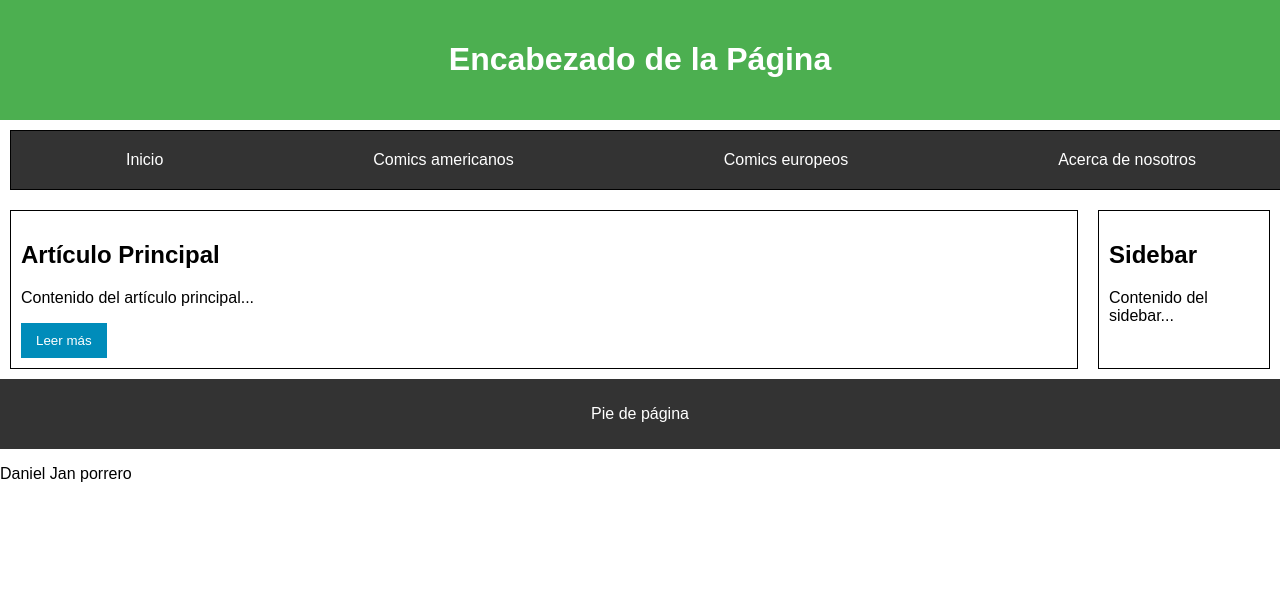
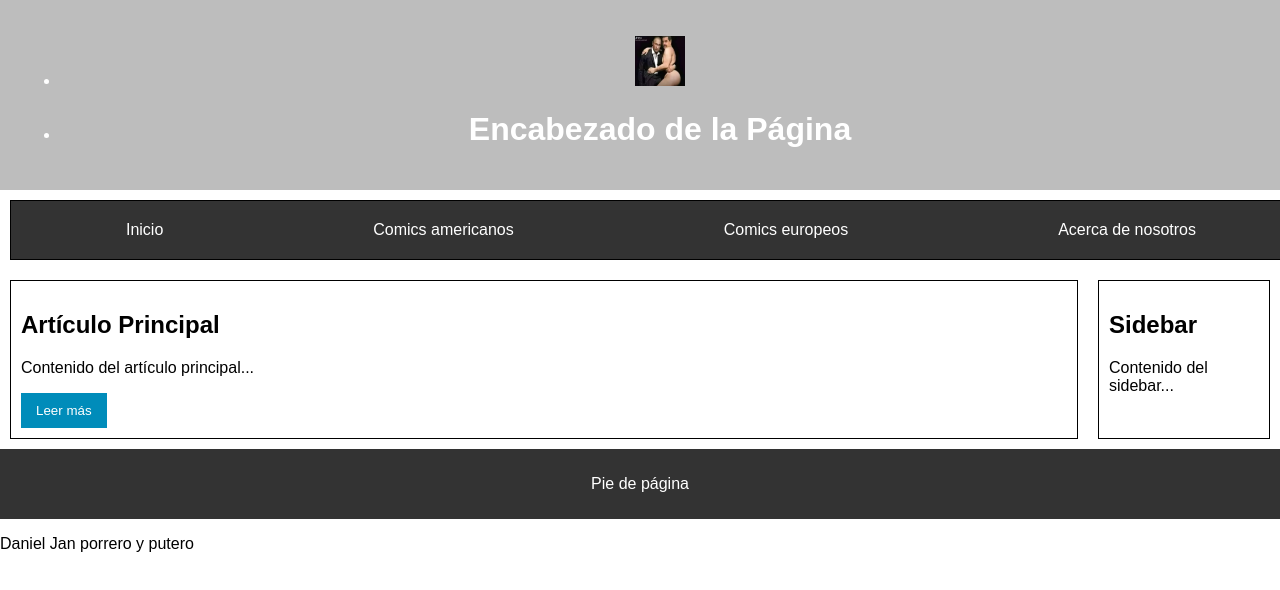
Before and after one commit to PollonGordo7777/Comicsx, a plain HTML site: page Comicsx/index.html in a window 1280 px wide. Shown: the top 590 px of the page. Drawn offline with Linux system fonts and the light colour scheme.

Commit message:
Neggawatt3

```diff
--- a/Comicsx/css/style.css
+++ b/Comicsx/css/style.css
@@ -7,7 +7,7 @@ body {
   }
 
   header {
-    background-color: #4CAF50;
+    background-color: #bdbdbd;
     color: white;
     padding: 20px;
     text-align: center;
--- a/Comicsx/index.html
+++ b/Comicsx/index.html
@@ -8,7 +8,10 @@
 </head>
 <body>
     <header>
-        <h1>Encabezado de la Página</h1>
+        <ul>
+        <li><img src="img/WhatsApp Image 2024-04-29 at 19.09.55.jpeg" alt="Neggawatt" height="50px" width="50px"></li>
+        <li><h1>Encabezado de la Página</h1></li>
+    </ul>
       </header>
 
       <nav class="main-nav">
@@ -39,7 +42,7 @@
         <p>Pie de página</p>
       </footer>
 
-    <p>Daniel Jan porrero</p>
+    <p>Daniel Jan porrero y putero</p>
 
 </body>
 </html>
```
Also changed, not shown: Comicsx/img/WhatsApp Image 2024-04-29 at 19.09.55.jpeg (added).
